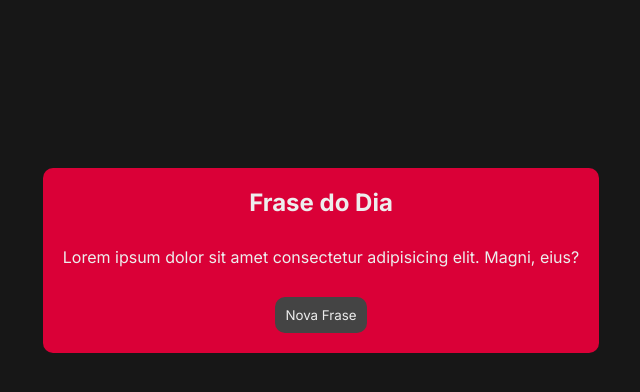
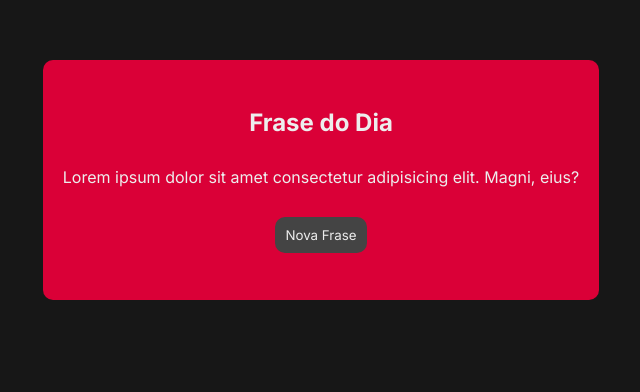
Before and after one commit to raulmn00/advice-slip-api, a plain HTML site: page index.html in a window 1280 px wide. Shown: the part 140-532 px from the top of the page, without its empty margins (319-959 px from the left). Drawn offline with Linux system fonts and the light colour scheme.

Commit message:
melhora o css da section e do botao

```diff
--- a/assets/css/styles.css
+++ b/assets/css/styles.css
@@ -6,7 +6,7 @@
 }
 body {
     width: 100%;
-    height: 100vh;
+    height: 80vh;
     background: #171717;
     display: flex;
     justify-content: center;
@@ -22,6 +22,8 @@ section#section-advice {
     display: flex;
     align-items: center;
     flex-direction: column;
+    height: 200px;
+    justify-content: center;
 }
 button#get-advice {
     background: #444444;
```
